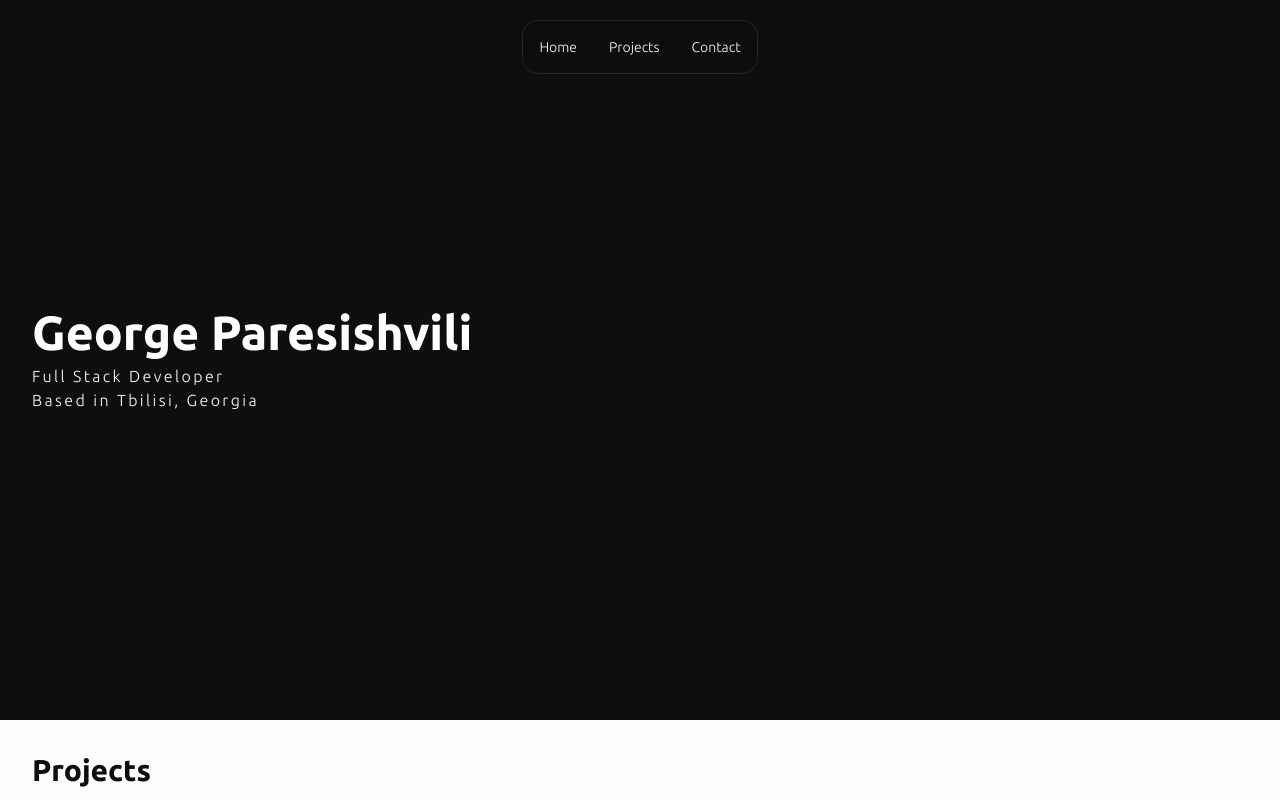
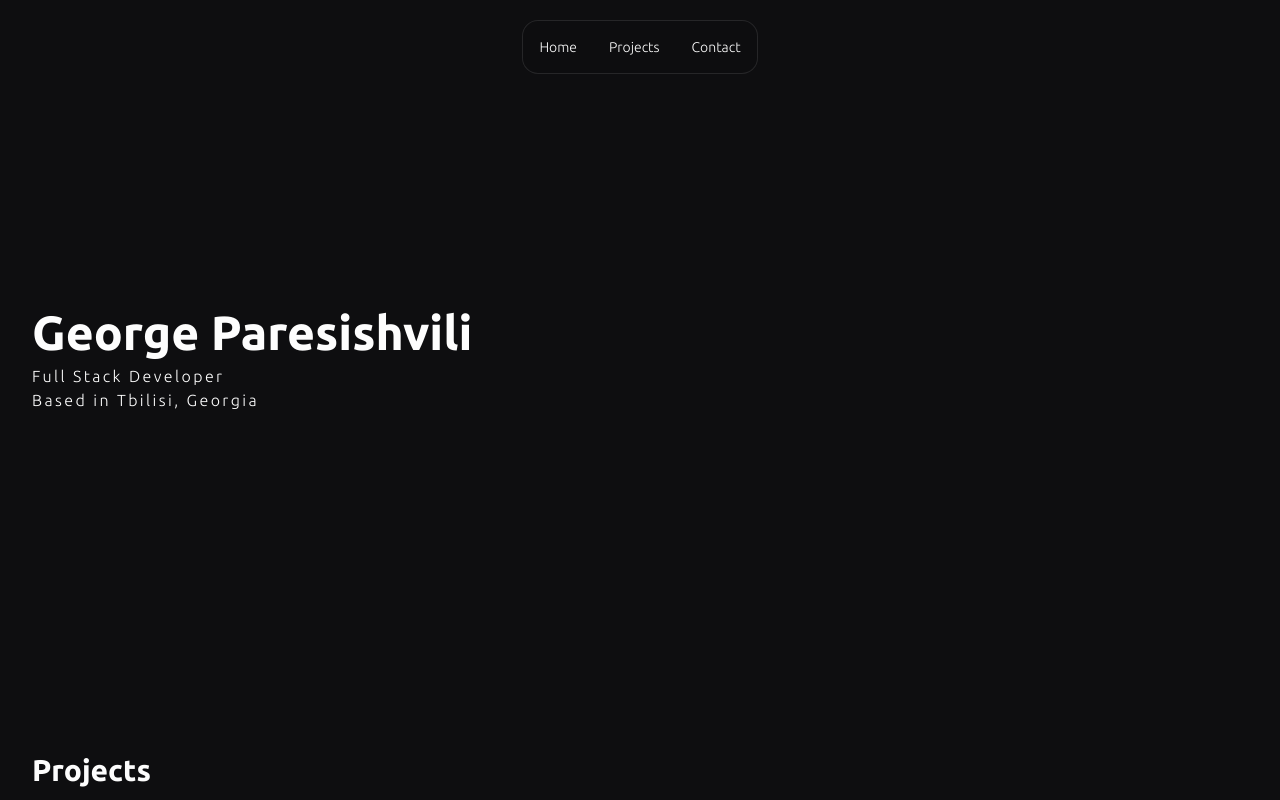
Before and after one commit to blobmold/georgeparesishvili.com_v2, a Next.js app: page / in a window 1280 px wide. Shown: the top 800 px of the page. Built offline with nearby package versions, Linux system fonts and the light colour scheme.

Commit message:
feat(darkMode): set default darkmode

```diff
--- a/src/pages/_document.tsx
+++ b/src/pages/_document.tsx
@@ -3,7 +3,7 @@ import { Html, Head, Main, NextScript } from "next/document";
 
 export default function Document() {
     return (
-        <Html>
+        <Html className="dark">
             <Head>
                 <meta name="theme-color" content="#0E0E10" />
                 <link rel="preconnect" href="https://fonts.googleapis.com" />
--- a/tailwind.config.js
+++ b/tailwind.config.js
@@ -24,4 +24,5 @@ module.exports = {
         },
     },
     plugins: [],
+    darkMode: "class"
 };
```
